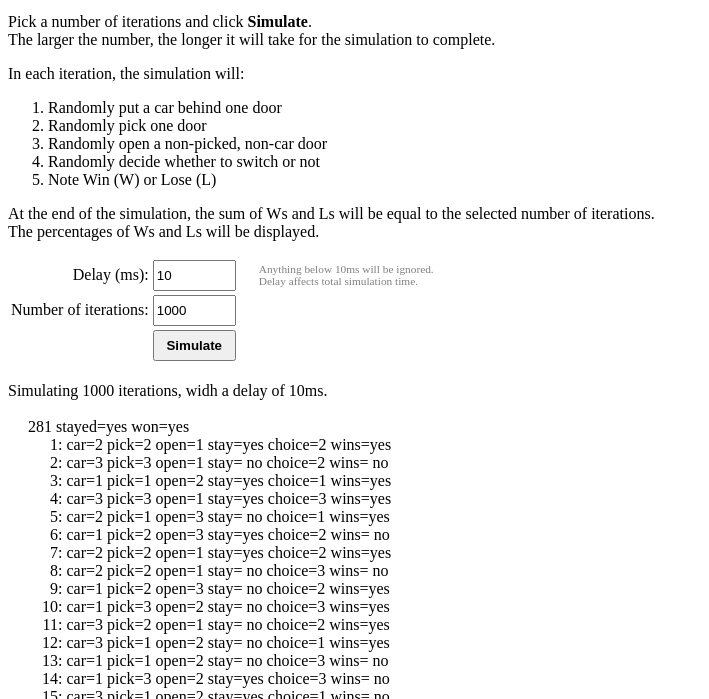
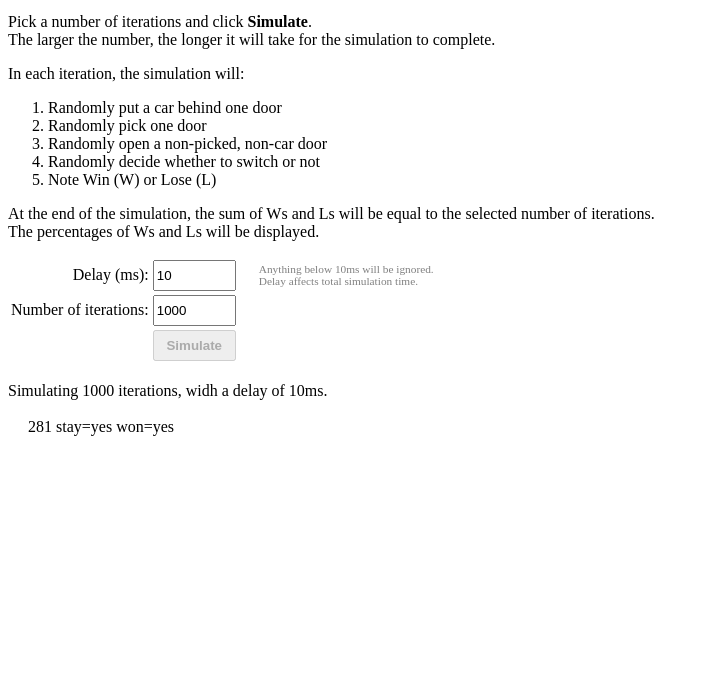
Before and after one commit to cope/monty, a plain HTML site: page index.html in a window 1280 px wide. Both pictures are taken after a click on the button "Simulate". Shown: the part 101-800 px from the top of the page, without its empty margins (0-709 px from the left). Drawn offline with nearby package versions, Linux system fonts and the light colour scheme.

Commit message:
removing logs output since rendering increases time too much

```diff
--- a/index.html
+++ b/index.html
@@ -46,7 +46,7 @@
 	<tr>
 		<td></td>
 		<td>
-			<button style="width: 83px; height: 31px; cursor: pointer; font-weight: bold;" onclick="monty()">Simulate</button>
+			<button id="simulate" style="width: 83px; height: 31px; cursor: pointer; font-weight: bold;" onclick="monty()">Simulate</button>
 		</td>
 		<td></td>
 	</tr>
--- a/monty.js
+++ b/monty.js
@@ -37,19 +37,18 @@ const simulate = (i) => {
 	simulations.push({car, pick, opened, stayed, choice, wins});
 
 	let output = document.getElementById('output');
-	output.innerHTML = `${i} stayed=${stayed ? "yes" : "no"} won=${wins ? "yes" : "no"}`;
+	output.innerHTML = `${i} stay=${stayed ? "yes" : "no"} won=${wins ? "yes" : "no"}`;
 
-	console.log(`${_.padStart(i, pad, ' ')}: car=${car} pick=${pick} opened=${opened} stayed=${stayed} choice=${choice} wins=${wins}`);
+	console.log(`${_.padStart(i, pad, ' ')}: car=${car} pick=${pick} opened=${opened} stayed=${stayed} wins=${wins}`);
 
-	let log = document.getElementById('log');
-	log.innerHTML += `<span class="log">${i}</span>: ` +
-		`car=${car} ` +
-		`pick=${pick} ` +
-		`open=${opened} ` +
-		`stay=${stayed ? "yes" : " no"} ` +
-		`choice=${choice} ` +
-		`wins=${wins ? "yes" : " no"}` +
-		'<br clear="all"/>';
+	// let log = document.getElementById('log');
+	// log.innerHTML += `<span class="log">${i}</span>: ` +
+	// 	`car=${car} ` +
+	// 	`pick=${pick} ` +
+	// 	`open=${opened} ` +
+	// 	`stay=${stayed ? "yes" : " no"} ` +
+	// 	`won=${wins ? "yes" : " no"}` +
+	// 	'<br clear="all"/>';
 };
 
 const template1 = _.template('<table cellpadding="20">' +
@@ -87,6 +86,7 @@ const percentage = (value, count) => ((value / count) * 100).toFixed(2);
 
 const monty = async () => {
 	simulations = [];
+	document.getElementById('simulate').disabled = true;
 
 	let output = document.getElementById('output');
 	output.innerHTML = '';
@@ -140,4 +140,6 @@ const monty = async () => {
 	let totalTable = template2({...summary.total, label: 'Total'});
 
 	output.innerHTML = template1({stayedTable, switchedTable, totalTable});
+
+	document.getElementById('simulate').disabled = false;
 };
```
